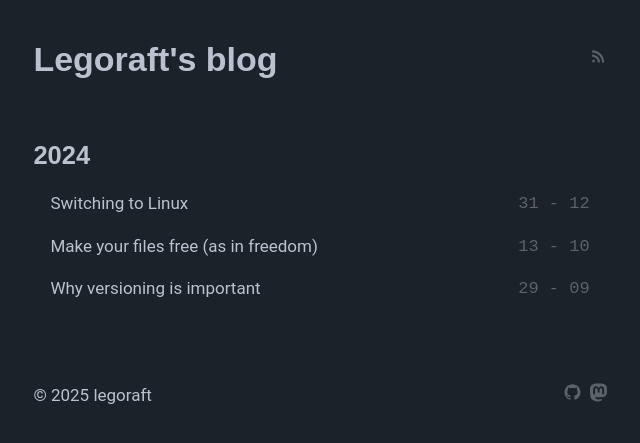
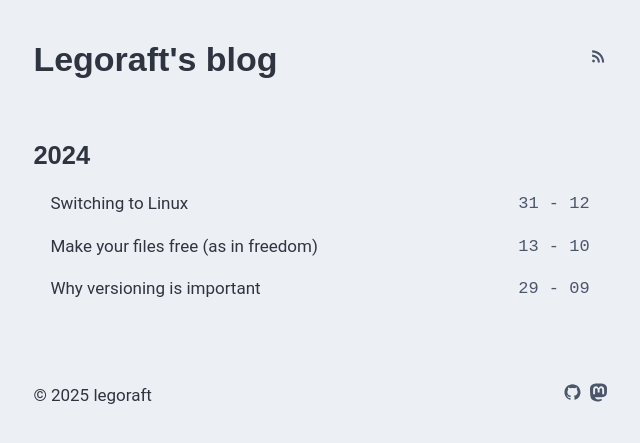
Before and after one commit to legoraft/legoraft.github.io, a Jekyll site: the page built from index.html, in a window 1280 px wide. Shown: the top 443 px of the page, without its empty margins (320-960 px from the left). Built offline with Jekyll 4.4.1, drawn with Linux system fonts in a browser that asks for light colours; some web fonts are replaced.

Commit message:
feat: changed color scheme to nord

```diff
--- a/_sass/base.scss
+++ b/_sass/base.scss
@@ -14,8 +14,8 @@
 body {
     max-width: 60ch;
     margin: 0 auto;
-    background-color: colors.$BackgroundDark;
-    color: colors.$PrimaryLight;
+    background-color: colors.$Background;
+    color: colors.$Primary;
 }
 
 header, footer {
@@ -34,11 +34,11 @@ header, footer {
     }
 
     svg {
-        fill: colors.$SecondaryLight;
+        fill: colors.$Secondary;
         width: 1rem;
 
         &:hover {
-            fill: colors.$PrimaryLight;
+            fill: colors.$Primary;
         }
     }
 
@@ -79,7 +79,7 @@ code {
 
 a {
     text-decoration: none;
-    color: colors.$BrightBlue;
+    color: colors.$Accent;
 
     &:hover {
         text-decoration: underline;
--- a/_sass/colors.scss
+++ b/_sass/colors.scss
@@ -1,5 +1,7 @@
-$BackgroundDark: #1b2229;
-$SurfaceDark: #3f444a;
-$SecondaryLight: #5b6268;
-$PrimaryLight: #bbc2cf;
-$BrightBlue: #51afef;
+$Background: #eceff4;
+$Surface: #d8dee9;
+
+$Secondary: #4c566a;
+$Primary: #2e3440;
+
+$Accent: #5e81ac;
--- a/_sass/index.scss
+++ b/_sass/index.scss
@@ -25,7 +25,7 @@ section {
 
     p#date {
         font-family: "Source Code Pro", "Courier New", Courier, monospace;
-        color: colors.$SecondaryLight;
+        color: colors.$Secondary;
     }
 }
 
--- a/_sass/post.scss
+++ b/_sass/post.scss
@@ -17,14 +17,14 @@ article {
     }
 
     code {
-        background-color: colors.$SurfaceDark;
+        background-color: colors.$Surface;
         padding: 0.1rem 0.25rem;
         border-radius: 0.25rem;
     }
 
     pre {
         padding: 1rem;
-        background-color: colors.$SurfaceDark;
+        background-color: colors.$Surface;
         border-radius: 1rem;
     }
 }
```
